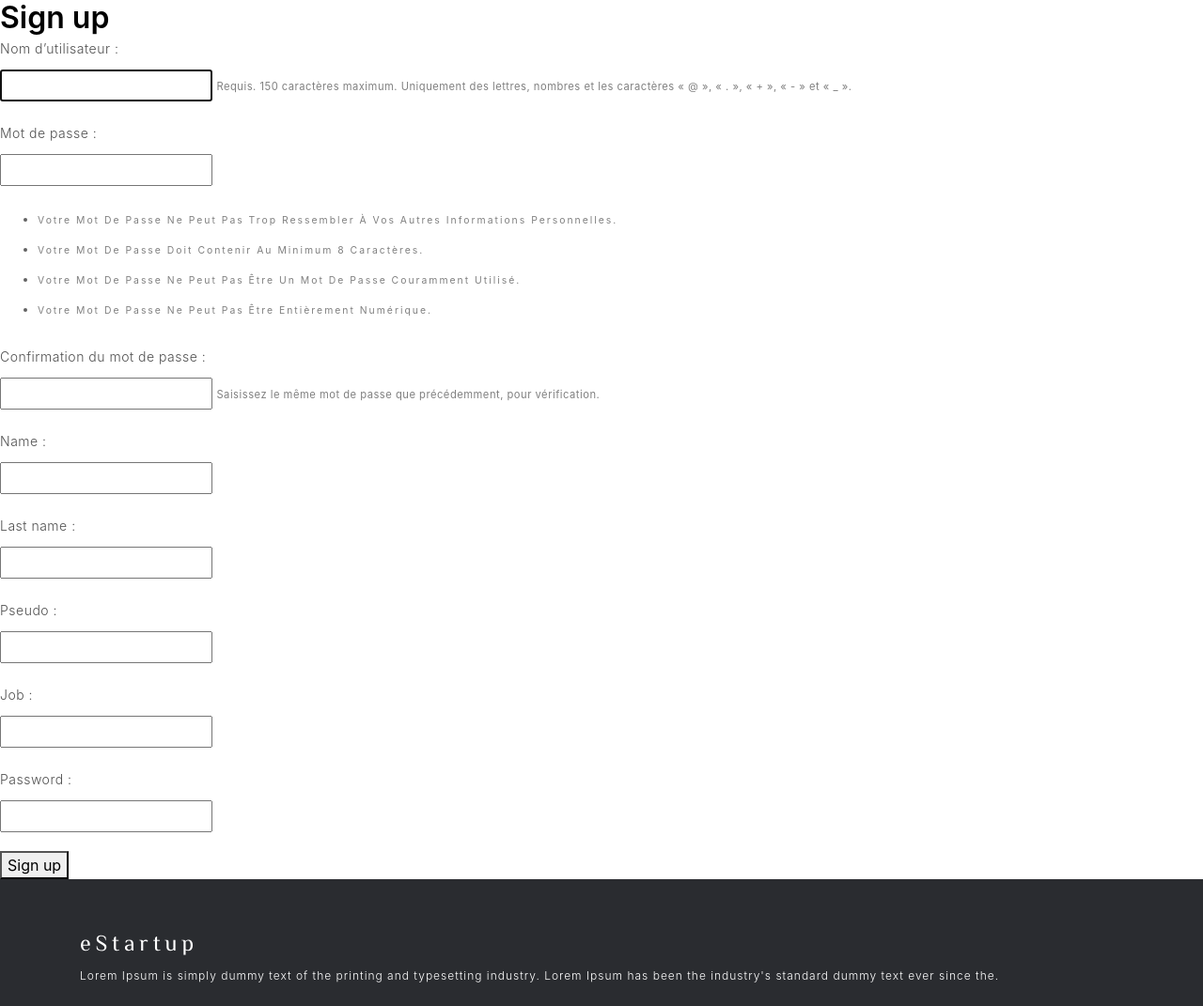
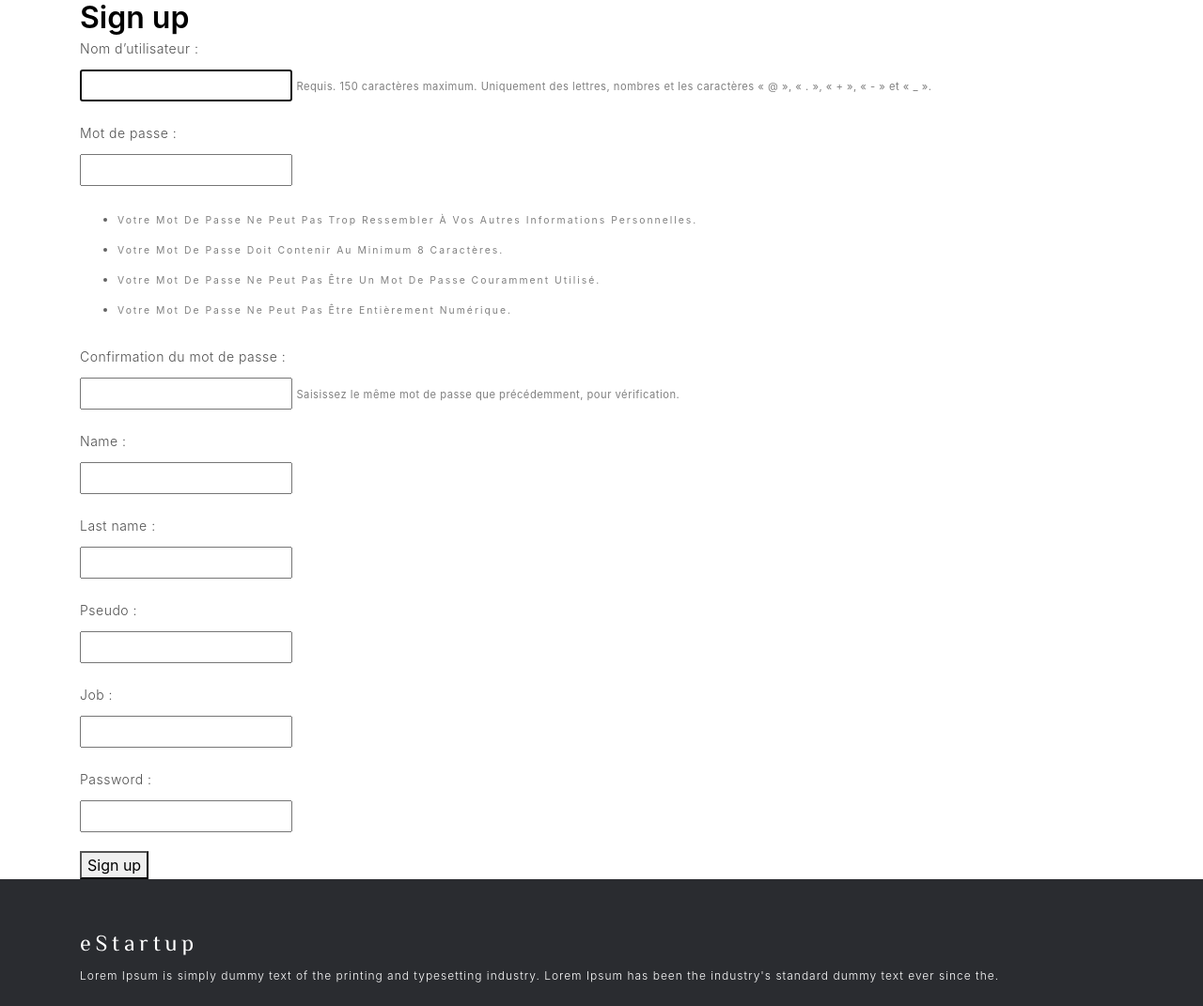
Before and after one commit to baccarnh/pme-QF, a Django app: page /blog/createaccount/ in a window 1280 px wide. Shown: the part 48-1119 px from the top of the page at 94% size. Run offline with Django 3.2, Linux system fonts and the light colour scheme; some libraries are stand-ins or nearby versions.

Commit message:
change forms in  createaccount.html

```diff
--- a/WorldTransit/blog/templates/blog/createaccount.html
+++ b/WorldTransit/blog/templates/blog/createaccount.html
@@ -54,6 +54,10 @@
 <br>
 
  {% block content %}
+<div class="container">
+        <div class="row">
+            <div class="col-md-6 col-lg-12">
+                <div class="feature-block">
                   <h2>Sign up</h2>
                   <form method="post">
                     {% csrf_token %}
@@ -71,6 +75,10 @@
                     {% endfor %}
                     <button type="submit">Sign up</button>
                   </form>
+                </div>
+            </div>
+        </div>
+</div>
 {% endblock %}
 
 
```
Also changed, not shown: WorldTransit/blog/templates/blog/login.html (+9 -2 lines), WorldTransit/blog/templates/blog/questionResponse.html (+10 -1 lines), WorldTransit/blog/templates/blog/useraccount.html (+9 -0 lines). Lines whose indentation alone changed are shown as unchanged.
